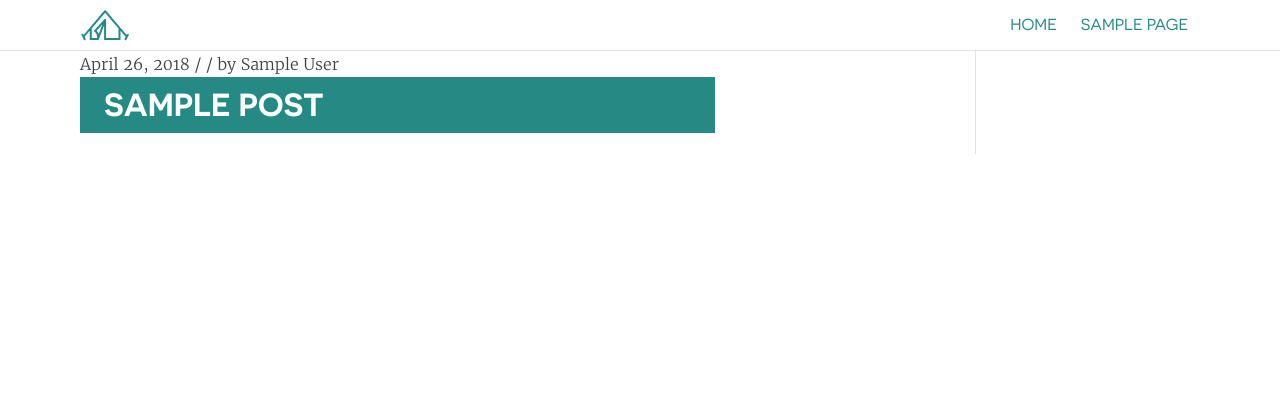
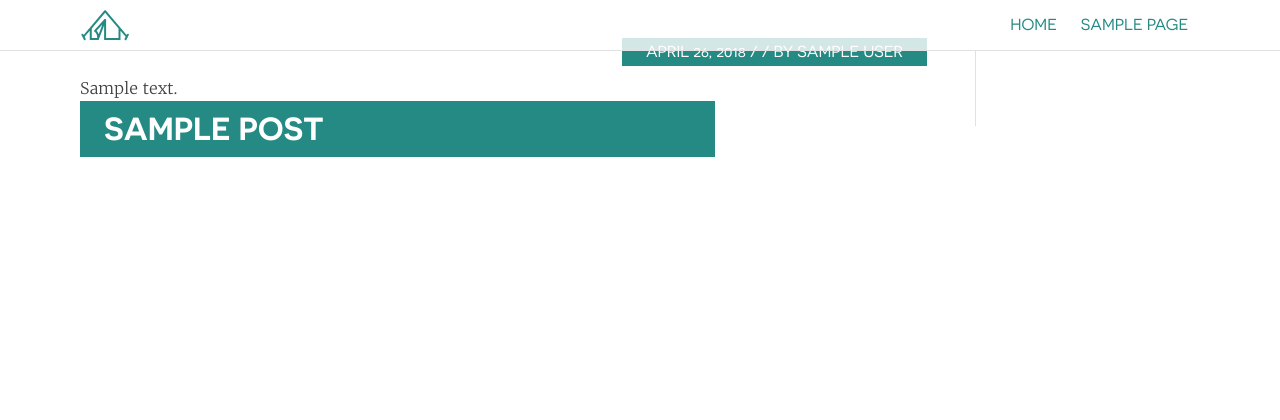
Before and after one commit to kachniss/inhabitent, a WordPress theme: template themes/inhabitent-theme/index.php in a window 1280 px wide. Shown: the top 420 px of the page. Run offline with PHP 8.4 and a stand-in for WordPress, Linux system fonts and the light colour scheme; the site name, menu and one post (Sample post) are stand-ins, and other content is empty; some libraries are stand-ins or nearby versions.

Commit message:
Align post meta

```diff
--- a/themes/inhabitent-theme/sass/_content.scss
+++ b/themes/inhabitent-theme/sass/_content.scss
@@ -53,6 +53,18 @@
 			width: 75%;
 		}
 	}
+
+	.entry-meta {
+		position: absolute;
+		bottom: 0;
+		right: 0;
+		background: $green-brand;
+		margin-bottom: 8px;
+		text-transform: uppercase;
+		color: $color__text-light;
+		font-family: $font__family-heading;
+		padding: 0 $base__space-unit;
+	}
 }
 
 /* Asides */
--- a/themes/inhabitent-theme/style.css
+++ b/themes/inhabitent-theme/style.css
@@ -678,6 +678,16 @@ a {
       text-decoration: none;
       color: #fff;
       width: 75%; }
+  .entry-header .entry-meta {
+    position: absolute;
+    bottom: 0;
+    right: 0;
+    background: #248A83;
+    margin-bottom: 8px;
+    text-transform: uppercase;
+    color: #fff;
+    font-family: Novecento, sans-serif;
+    padding: 0 1.5rem; }
 
 /* Asides */
 .blog .format-aside .entry-title,
```
Also changed, not shown: themes/inhabitent-theme/build/css/style.min.css.
